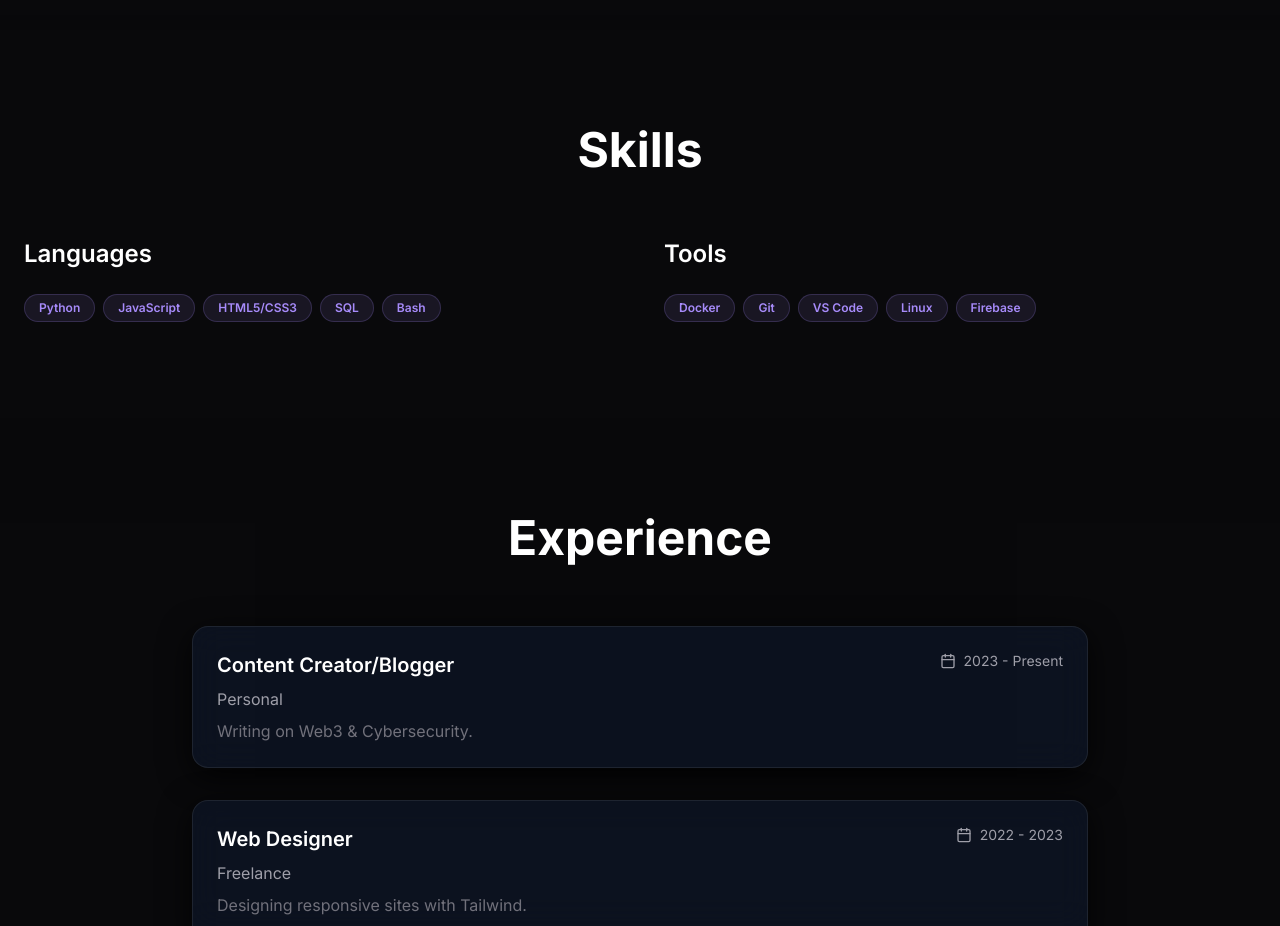
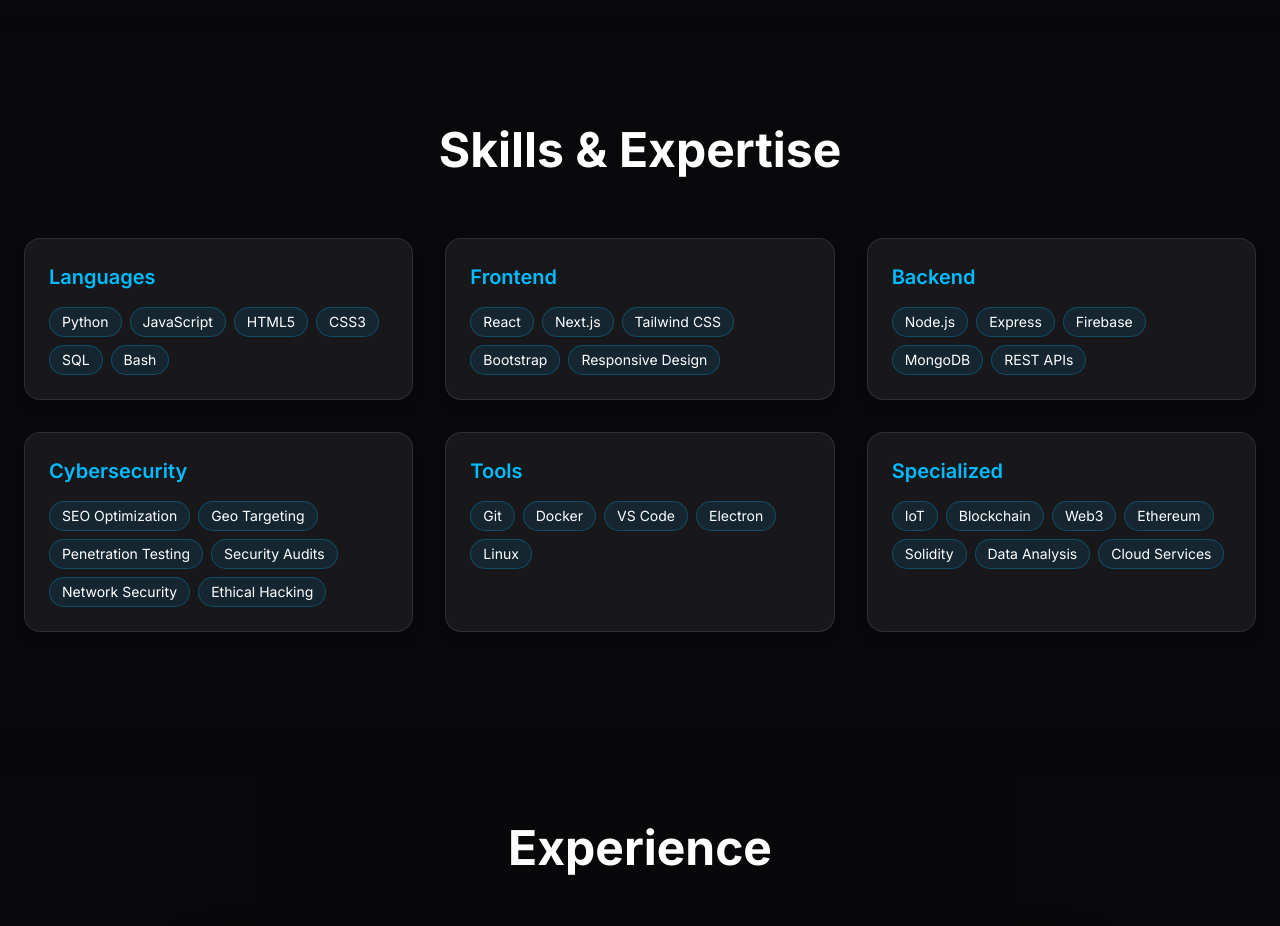
Before and after one commit to WhyNotNarayan/Portfolio, a Next.js app in the folder narayan-portfolio/: page / in a window 1280 px wide. Shown: the part 2780-3706 px from the top of the page. Built offline with nearby package versions, Linux system fonts and the light colour scheme; no server answers.

Commit message:
add skill in the card formate

```diff
--- a/narayan-portfolio/components/Skills.tsx
+++ b/narayan-portfolio/components/Skills.tsx
@@ -1,9 +1,29 @@
+'use client';
 import { motion } from 'framer-motion';
-// Optional: Add these valid icons if you want visual tags (uncomment below)
-// import { Python, JsSquare, Database, Git, Layers } from 'lucide-react'; // Valid: JsSquare for JS, Layers for Docker
 
-const languages = ['Python', 'JavaScript', 'HTML5/CSS3', 'SQL', 'Bash'];
-const tools = ['Docker', 'Git', 'VS Code', 'Linux', 'Firebase'];
+const skills = {
+  Languages: ['Python', 'JavaScript', 'HTML5', 'CSS3', 'SQL', 'Bash'],
+  Frontend: ['React', 'Next.js', 'Tailwind CSS', 'Bootstrap', 'Responsive Design'],
+  Backend: ['Node.js', 'Express', 'Firebase', 'MongoDB', 'REST APIs'],
+  Cybersecurity: [
+    'SEO Optimization',
+    'Geo Targeting',
+    'Penetration Testing',
+    'Security Audits',
+    'Network Security',
+    'Ethical Hacking',
+  ],
+  Tools: ['Git', 'Docker', 'VS Code', 'Electron', 'Linux'],
+  Specialized: [
+    'IoT',
+    'Blockchain',
+    'Web3',
+    'Ethereum',
+    'Solidity',
+    'Data Analysis',
+    'Cloud Services',
+  ],
+};
 
 export default function Skills() {
   return (
@@ -15,33 +35,32 @@ export default function Skills() {
           viewport={{ once: true }}
           className="text-4xl md:text-5xl font-bold text-center mb-16 text-white"
         >
-          Skills
+          Skills & Expertise
         </motion.h2>
-        <div className="grid md:grid-cols-2 gap-12">
+
+        {/* Grid of Cards */}
+        <div className="grid md:grid-cols-2 lg:grid-cols-3 gap-8">
+          {Object.entries(skills).map(([category, items]) => (
             <motion.div
-            initial={{ opacity: 0, x: -20 }}
-            whileInView={{ opacity: 1, x: 0 }}
+              key={category}
+              initial={{ opacity: 0, y: 20 }}
+              whileInView={{ opacity: 1, y: 0 }}
               viewport={{ once: true }}
+              className="bg-zinc-900 border border-white/10 rounded-2xl p-6 shadow-lg hover:shadow-sky-500/20 transition-shadow"
             >
-            <h3 className="text-2xl font-semibold mb-6 text-white">Languages</h3>
+              <h3 className="text-xl font-semibold mb-4 text-sky-400">{category}</h3>
               <div className="flex flex-wrap gap-2">
-              {languages.map((lang) => (
-                <span key={lang} className="tech-tag">{lang}</span>
+                {items.map((item) => (
+                  <span
+                    key={item}
+                    className="px-3 py-1 text-sm rounded-full bg-sky-500/10 border border-sky-500/30 text-white"
+                  >
+                    {item}
+                  </span>
                 ))}
               </div>
             </motion.div>
-          <motion.div
-            initial={{ opacity: 0, x: 20 }}
-            whileInView={{ opacity: 1, x: 0 }}
-            viewport={{ once: true }}
-          >
-            <h3 className="text-2xl font-semibold mb-6 text-white">Tools</h3>
-            <div className="flex flex-wrap gap-2">
-              {tools.map((tool) => (
-                <span key={tool} className="tech-tag">{tool}</span>
           ))}
-            </div>
-          </motion.div>
         </div>
       </div>
     </section>
```
Lines whose indentation alone changed are shown as unchanged.
